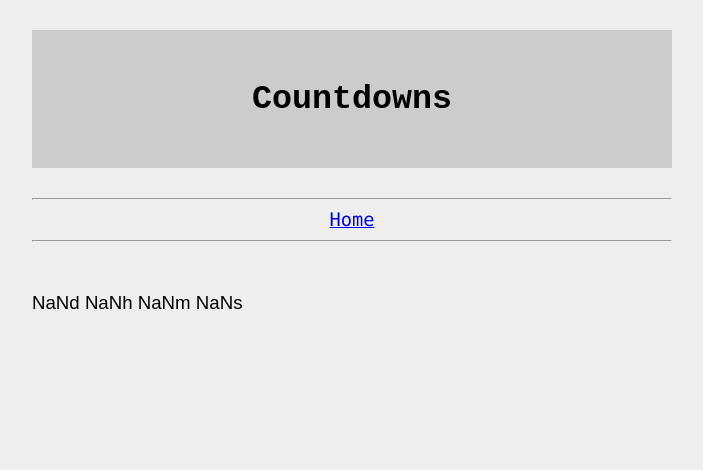
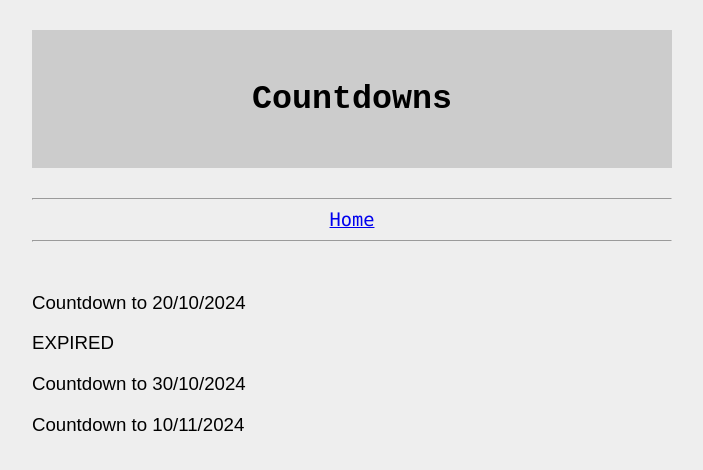
Before and after one commit to thomas6785/thomas6785.github.io, a Jekyll site: the page built from projects/countdowns.html, in a window 1280 px wide. Shown: the top 470 px of the page, without its empty margins (288-991 px from the left). Built offline with Jekyll 4.4.1, drawn with Linux system fonts in a browser that asks for light colours.

Commit message:
manual vault backup: 2024-10-16 19:08:30

```diff
--- a/projects/countdowns.html
+++ b/projects/countdowns.html
@@ -2,15 +2,16 @@
 title: Countdowns
 layout: default
 ---
-{% assign countdown_dates = "20/10/2024,30/10/2024,10/11/2024" | split: ", " %}
+{% assign countdown_dates = "20/10/2024,30/10/2024,10/11/2024" | split: "," %}
 {% for countdown_date in countdown_dates %}
 
 <!-- Display the countdown timer in an element -->
+<p>Countdown to {{ countdown_date }}</p>
 <p id="demo"></p>
 
 <script>
 // Set the date we're counting down to
-var countDownDate = new Date("{{ countdown_down }}").getTime();
+var countDownDate = new Date("{{ countdown_date }}").getTime();
 
 // Update the count down every 1 second
 var x = setInterval(function() {
```
